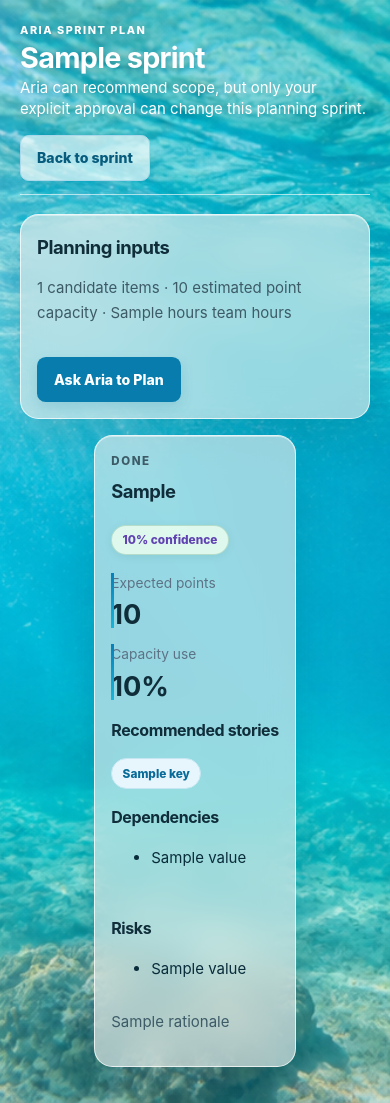
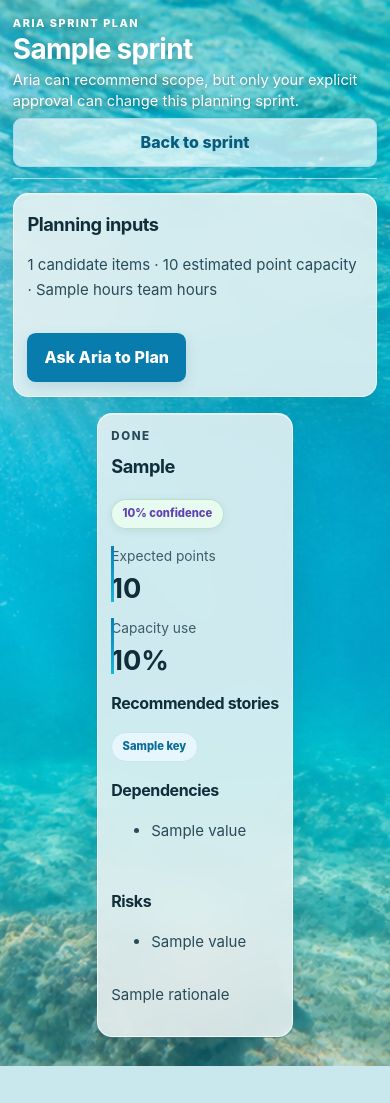
Before and after one commit to jey-kathirvel/smpilot, a FastAPI app: template app/templates/aria_planning.html in a window 390 px wide. After the commit the page ends 1066 px from the top, so only its background shows below. Run offline with FastAPI, Linux system fonts and the light colour scheme; the template is opened without the code that fills it: most values are stand-ins (such as "Sample title", 1, 10 or a date in 2020); some libraries are stand-ins or nearby versions.

Commit message:
UX: Improve mobile PWA readability

```diff
--- a/app/static/css/app.css
+++ b/app/static/css/app.css
@@ -136,3 +136,57 @@ button:hover,.button:hover{background:#066f9a}
   .primary-nav{background:rgba(225,245,248,.96)}
   .content-grid{grid-template-columns:1fr}
 }
+
+/* Mobile, PWA and readability refinements */
+html,body{font-synthesis:none;text-rendering:optimizeLegibility;-webkit-font-smoothing:antialiased;-moz-osx-font-smoothing:grayscale}
+.card,.auth-card,.modal,.table-wrap,.board-column{color:#102d3a}
+.card p,.card li,.card td,.card small,.auth-card p,.auth-card label{color:#294b59}
+.muted,.metric-label{color:#3e5d69}
+.pwa-install{min-height:2.25rem;padding:.4rem .7rem;border:1px solid rgba(255,255,255,.68);border-radius:.55rem;background:rgba(255,255,255,.68);color:#07516d;font-size:.74rem;box-shadow:none}
+.pwa-install:hover{background:white;color:#064660;box-shadow:none}
+.pwa-install[hidden]{display:none}
+
+@media(max-width:768px){
+  html{font-size:16px}
+  body{min-height:100dvh;background-position:52% center}
+  .site-header{position:sticky;min-height:3.65rem;padding:.48rem .75rem;gap:.45rem;background:rgba(232,248,250,.94)}
+  .brand-mark,.avatar,.aria-avatar{width:2.35rem;height:2.35rem}
+  .nav-toggle{width:2.45rem;min-height:2.45rem;margin-left:auto;padding:.55rem}
+  .header-actions{gap:.35rem}
+  .pwa-install{max-width:7rem;white-space:nowrap}
+  .primary-nav{position:absolute;top:100%;right:0;left:0;max-height:calc(100dvh - 3.65rem);margin:0;padding:.7rem;overflow-y:auto;border-top:1px solid rgba(28,109,136,.18);box-shadow:0 16px 30px rgba(3,48,65,.18)}
+  .primary-nav a{min-height:2.9rem;padding:.7rem .85rem;border-radius:.6rem;color:#123d4f;font-size:.94rem;font-weight:720}
+  .primary-nav a.active{background:#d8f1f6;color:#07516d}
+  .app-shell{min-height:calc(100dvh - 3.65rem);padding:1rem .8rem 2rem}
+  .page-shell{min-height:100dvh;padding:.8rem}
+  .page-heading{gap:.45rem;margin-bottom:.9rem;padding-bottom:.7rem}
+  .page-heading h1{font-size:1.75rem;line-height:1.1}
+  .page-heading p{font-size:.92rem;text-shadow:0 1px 5px rgba(0,38,55,.48)}
+  .page-heading .button{width:100%}
+  .card,.auth-card{padding:1rem;border-radius:.95rem;background:rgba(235,242,243,.88);backdrop-filter:blur(18px) saturate(105%)}
+  .auth-card{width:100%;max-width:30rem}
+  .card h2{font-size:1.14rem}
+  label{font-size:.84rem}
+  input,select,textarea,button,.button{min-height:2.85rem;font-size:1rem}
+  .checkbox-row{display:grid;grid-template-columns:repeat(3,minmax(0,1fr));gap:.55rem}
+  .checkbox-row label{min-height:2.3rem;padding:.35rem .45rem;border-radius:.5rem;background:rgba(255,255,255,.45)}
+  .content-grid,.backlog-layout,.metric-grid,.plan-columns,.decision-grid{grid-template-columns:minmax(0,1fr)}
+  .list-item{align-items:flex-start;gap:.5rem}
+  .table-wrap{font-size:.86rem}
+  th,td{padding:.7rem .65rem}
+  .modal-backdrop{align-items:end;padding:0}.modal{width:100%;max-height:92dvh;border-radius:1.2rem 1.2rem 0 0}
+}
+
+@media(max-width:390px){
+  .pwa-install{display:none}
+  .app-shell{padding-right:.65rem;padding-left:.65rem}
+  .card{padding:.85rem}
+  .checkbox-row{grid-template-columns:repeat(2,minmax(0,1fr))}
+  .status-chip,.badge,.chip{font-size:.7rem}
+}
+
+@media(display-mode:standalone){
+  .site-header{padding-top:max(.48rem,env(safe-area-inset-top))}
+  .app-shell{padding-bottom:max(2rem,env(safe-area-inset-bottom))}
+  .pwa-install{display:none}
+}
--- a/app/static/js/app.js
+++ b/app/static/js/app.js
@@ -28,3 +28,24 @@ if ('serviceWorker' in navigator && window.isSecureContext) {
     updateViaCache: 'none',
   }).then((registration) => registration.update()).catch(() => {}));
 }
+
+let deferredInstallPrompt;
+const installButton = document.querySelector('.pwa-install');
+window.addEventListener('beforeinstallprompt', (event) => {
+  event.preventDefault();
+  deferredInstallPrompt = event;
+  if (installButton) installButton.hidden = false;
+});
+if (installButton) {
+  installButton.addEventListener('click', async () => {
+    if (!deferredInstallPrompt) return;
+    deferredInstallPrompt.prompt();
+    await deferredInstallPrompt.userChoice;
+    deferredInstallPrompt = null;
+    installButton.hidden = true;
+  });
+}
+window.addEventListener('appinstalled', () => {
+  deferredInstallPrompt = null;
+  if (installButton) installButton.hidden = true;
+});
--- a/app/static/service-worker.js
+++ b/app/static/service-worker.js
@@ -1,5 +1,5 @@
-const CACHE = 'smpilot-shell-v2';
-const SHELL = ['/static/offline.html', '/static/icons/icon-192.svg', '/static/icons/icon-512.svg'];
+const CACHE = 'smpilot-shell-v3';
+const SHELL = ['/static/offline.html', '/static/images/ocean-workspace-bg.png', '/static/icons/icon-192.svg', '/static/icons/icon-512.svg'];
 
 self.addEventListener('install', (event) => {
   event.waitUntil(caches.open(CACHE).then((cache) => cache.addAll(SHELL)));
--- a/app/templates/base.html
+++ b/app/templates/base.html
@@ -3,14 +3,16 @@
 <head>
   <meta charset="utf-8">
   <meta name="viewport" content="width=device-width, initial-scale=1">
-  <meta name="theme-color" content="#082f49">
+  <meta name="theme-color" content="#0b7798">
+  <meta name="description" content="SMPilot AI — your AI Scrum Master for focused, healthier sprints.">
+  <meta name="mobile-web-app-capable" content="yes">
   <meta name="apple-mobile-web-app-capable" content="yes">
   <meta name="apple-mobile-web-app-status-bar-style" content="black-translucent">
   <title>{{ page_title }} · SMPilot AI</title>
   <link rel="manifest" href="/manifest.json">
   <link rel="icon" href="/static/icons/icon-192.svg" type="image/svg+xml">
   <link rel="apple-touch-icon" href="/static/icons/icon-192.svg">
-  <link rel="stylesheet" href="{{ url_for('static', path='/css/app.css') }}?v=9026aff-ocean">
+  <link rel="stylesheet" href="{{ url_for('static', path='/css/app.css') }}?v=mobile-pwa-1">
 </head>
 <body>
   <a class="skip-link" href="#main-content">Skip to content</a>
@@ -21,12 +23,12 @@
     <nav id="primary-nav" class="primary-nav" aria-label="Primary navigation">
       {% set path = request.url.path %}<a class="{{ 'active' if path == '/today' else '' }}" href="/today">Today</a><a class="{{ 'active' if path.startswith('/standup') else '' }}" href="/standup">Stand-up</a><a class="{{ 'active' if path.startswith('/sprint') else '' }}" href="/sprint">Sprint</a><a class="{{ 'active' if path.startswith('/backlog') else '' }}" href="/backlog">Backlog</a><a class="{{ 'active' if path == '/team' else '' }}" href="/team">Team</a><a class="aria-link {{ 'active' if path.startswith('/aria') else '' }}" href="/aria">Ask Aria</a><a class="{{ 'active' if path == '/insights' else '' }}" href="/insights">Insights</a><a class="{{ 'active' if path.startswith('/settings') or path == '/profile' else '' }}" href="/settings/workspace">Settings</a>
     </nav>
-    <div class="header-actions">{% include "_aria_identity.html" %}<a class="icon-button notification-link" href="/notifications" aria-label="Notifications"><span aria-hidden="true">N</span><span class="notification-count" hidden>0</span></a>{% if user %}<a class="avatar" href="/profile" aria-label="User profile">{{ user.full_name[:2]|upper }}</a>{% else %}<span class="avatar" aria-label="User profile">SP</span>{% endif %}</div>
+    <div class="header-actions"><button class="pwa-install" type="button" hidden>Install app</button>{% include "_aria_identity.html" %}<a class="icon-button notification-link" href="/notifications" aria-label="Notifications"><span aria-hidden="true">N</span><span class="notification-count" hidden>0</span></a>{% if user %}<a class="avatar" href="/profile" aria-label="User profile">{{ user.full_name[:2]|upper }}</a>{% else %}<span class="avatar" aria-label="User profile">SP</span>{% endif %}</div>
   </header>
   {% endif %}
   <main id="main-content" class="{% if show_nav %}app-shell{% else %}page-shell{% endif %}">
     {% block content %}{% endblock %}
   </main>
-  <script src="{{ url_for('static', path='/js/app.js') }}?v=9026aff-ocean" defer></script>
+  <script src="{{ url_for('static', path='/js/app.js') }}?v=mobile-pwa-1" defer></script>
 </body>
 </html>
```
Also changed, not shown: app/static/manifest.json.
